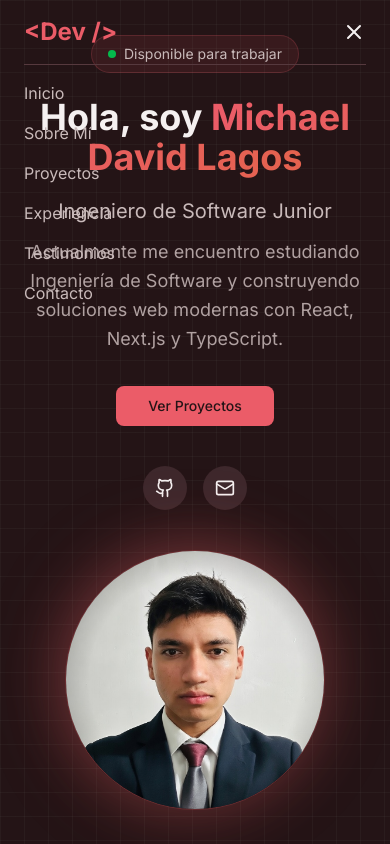
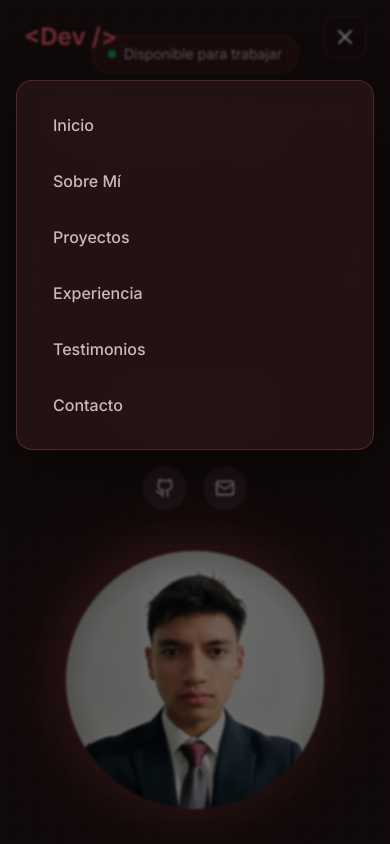
Before and after one commit to miikeepp/Portafolio-prueba-, a Next.js app: page / in a window 390 px wide. Both pictures are taken after a click on the button 354 px from the left and 32 px from the top of the page. Shown: the top 844 px of the page. Built offline with nearby package versions, Linux system fonts and the light colour scheme.

Commit message:
Mejora visual del menu movil

```diff
--- a/components/navigation.tsx
+++ b/components/navigation.tsx
@@ -1,6 +1,6 @@
 "use client"
 
-import { useState } from "react"
+import { useEffect, useState } from "react"
 import { Menu, X } from "lucide-react"
 
 const navLinks = [
@@ -15,10 +15,29 @@ const navLinks = [
 export function Navigation() {
   const [isOpen, setIsOpen] = useState(false)
 
+  useEffect(() => {
+    const originalOverflow = document.body.style.overflow
+
+    if (isOpen) {
+      document.body.style.overflow = "hidden"
+    }
+
+    const handleEscape = (event: KeyboardEvent) => {
+      if (event.key === "Escape") {
+        setIsOpen(false)
+      }
+    }
+
+    document.addEventListener("keydown", handleEscape)
+
+    return () => {
+      document.body.style.overflow = originalOverflow
+      document.removeEventListener("keydown", handleEscape)
+    }
+  }, [isOpen])
+
   return (
-    <header
-      className="fixed top-0 left-0 right-0 z-50 bg-transparent"
-    >
+    <header className="fixed top-0 left-0 right-0 z-50 bg-transparent">
       <nav className="w-full px-6 md:px-10 xl:px-16 2xl:px-24 py-4">
         <div className="flex items-center justify-between">
           <a href="#inicio" className="text-2xl font-bold text-primary">
@@ -40,7 +59,7 @@ export function Navigation() {
 
           {/* Mobile Menu Button */}
           <button
-            className="md:hidden text-foreground"
+            className="md:hidden text-foreground p-2 rounded-lg border border-border/60 bg-background/30 backdrop-blur-sm"
             onClick={() => setIsOpen(!isOpen)}
             aria-label="Toggle menu"
           >
@@ -50,18 +69,26 @@ export function Navigation() {
 
         {/* Mobile Navigation */}
         {isOpen && (
-          <div className="md:hidden mt-4 pb-4 border-t border-border pt-4 animate-in fade-in slide-in-from-top-2 duration-200">
-            <div className="flex flex-col gap-4">
+          <div className="md:hidden fixed inset-0 z-40">
+            <button
+              className="absolute inset-0 bg-black/55 backdrop-blur-[1px]"
+              onClick={() => setIsOpen(false)}
+              aria-label="Cerrar menú"
+            />
+
+            <div className="absolute top-20 left-4 right-4 rounded-2xl border border-primary/25 bg-background/95 backdrop-blur-xl p-5 shadow-[0_20px_60px_rgba(0,0,0,0.45)] animate-in fade-in slide-in-from-top-3 duration-200">
+              <div className="flex flex-col gap-2">
                 {navLinks.map((link) => (
                   <a
                     key={link.href}
                     href={link.href}
                     onClick={() => setIsOpen(false)}
-                  className="text-muted-foreground hover:text-primary transition-colors duration-200"
+                    className="rounded-xl px-4 py-3 text-base font-medium text-muted-foreground hover:text-foreground hover:bg-primary/10 transition-colors duration-200"
                   >
                     {link.label}
                   </a>
                 ))}
+              </div>
             </div>
           </div>
         )}
```
Lines whose indentation alone changed are shown as unchanged.
